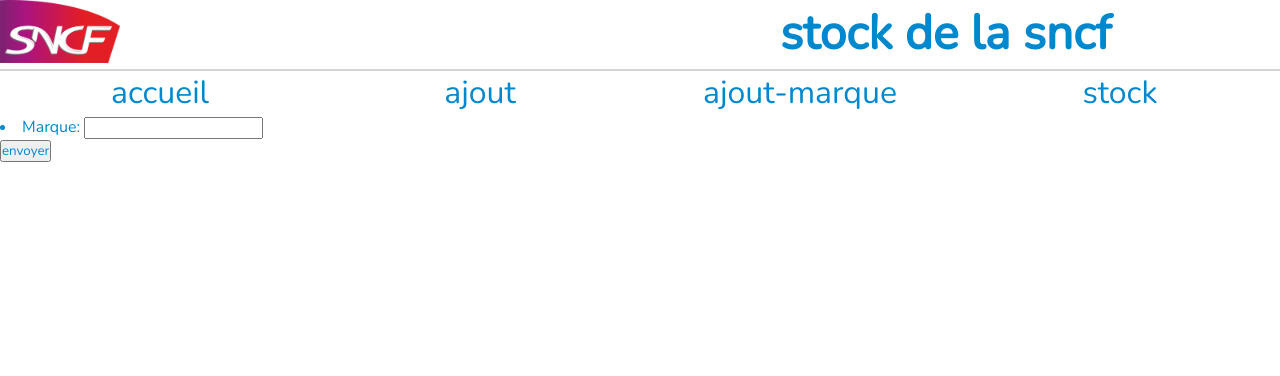
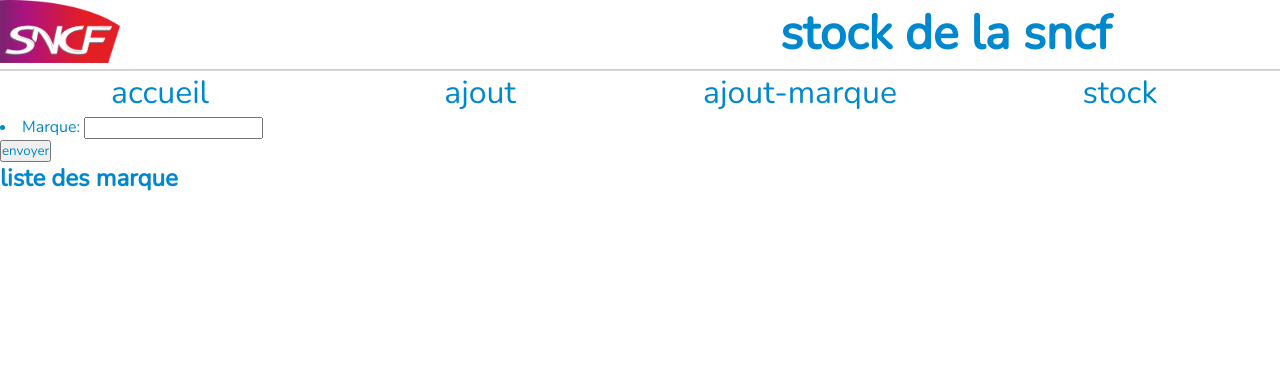
Before and after one commit to OlivierGITHUB25/projet-olivier-web, a Django app: page /appSNCF/ajoutMarque/ in a window 1280 px wide. Shown: the top 376 px of the page. Run offline with Django 4.2, Linux system fonts and the light colour scheme.

Commit message:
version avec 2 crude

```diff
--- a/SNCF/appSNCF/templates/sncf/ajout-marque.html
+++ b/SNCF/appSNCF/templates/sncf/ajout-marque.html
@@ -6,4 +6,14 @@
         {{ form.as_ul }} <!-- permet d'afficher tous les champs sous forme d'une liste-->
         <input type="submit" value="envoyer"\>
     </form>
+    <h2>liste des marque</h2>
+     <ul>
+        {% for l in listeMarque %}
+        <li>
+            {{l}}
+            <a href="/appSNCF/update/{{M.id}}/" class="modifier">modifier</a>
+            <a href="/appSNCF/suprTrain/{{M.id}}" class="suprimer">suprimer</a>
+        </li>
+        {%endfor%}
+    </ul>
 {% endblock %}
--- a/SNCF/appSNCF/views.py
+++ b/SNCF/appSNCF/views.py
@@ -69,3 +69,6 @@
     else :
         form = marqueForm() # création d'un formulaire vide
         return render(request,"sncf/ajout-marque.html",{"form" : form})
+def listeMarque(request):
+    listeMarque = models.marque.objects.all()
+    return render(request, "sncf/ajout-marque.html", {"liste": listeMarque})
```
